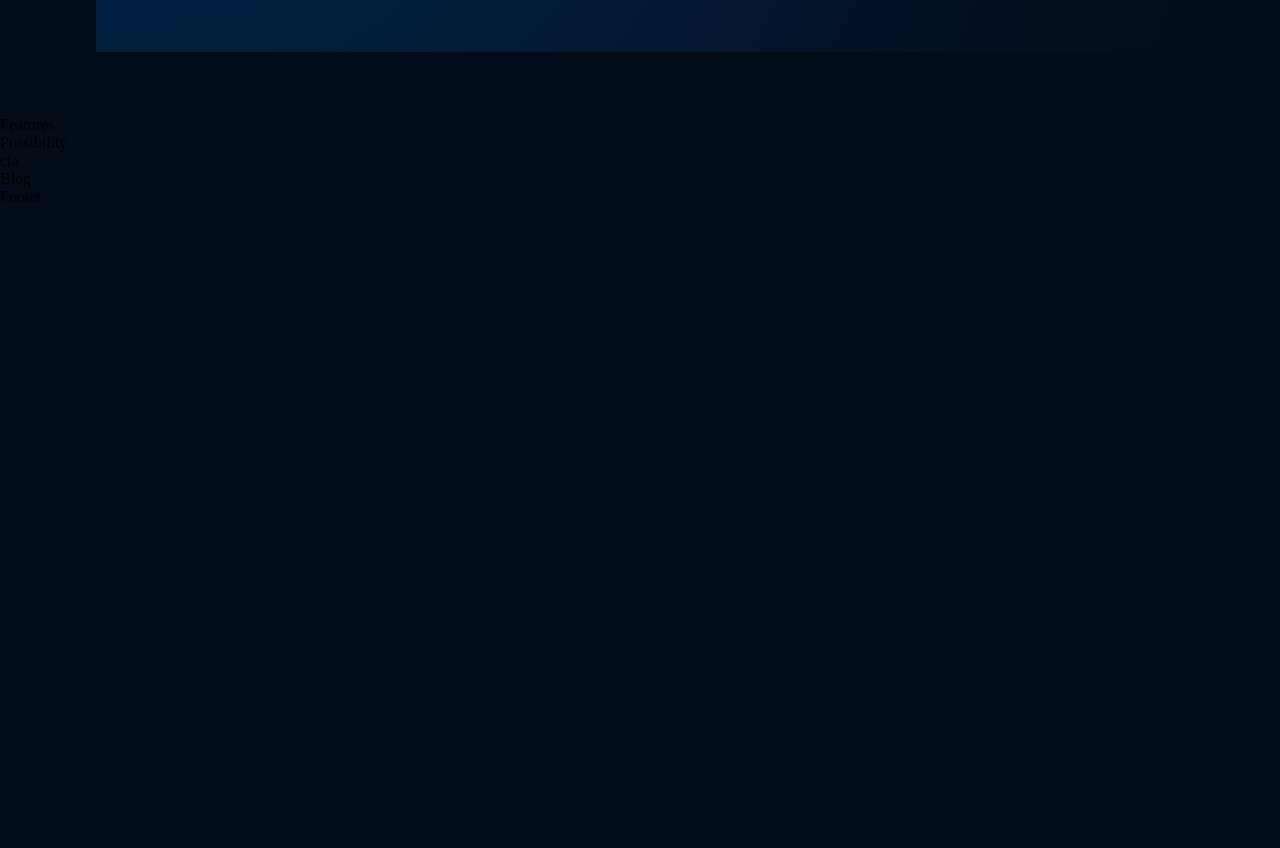
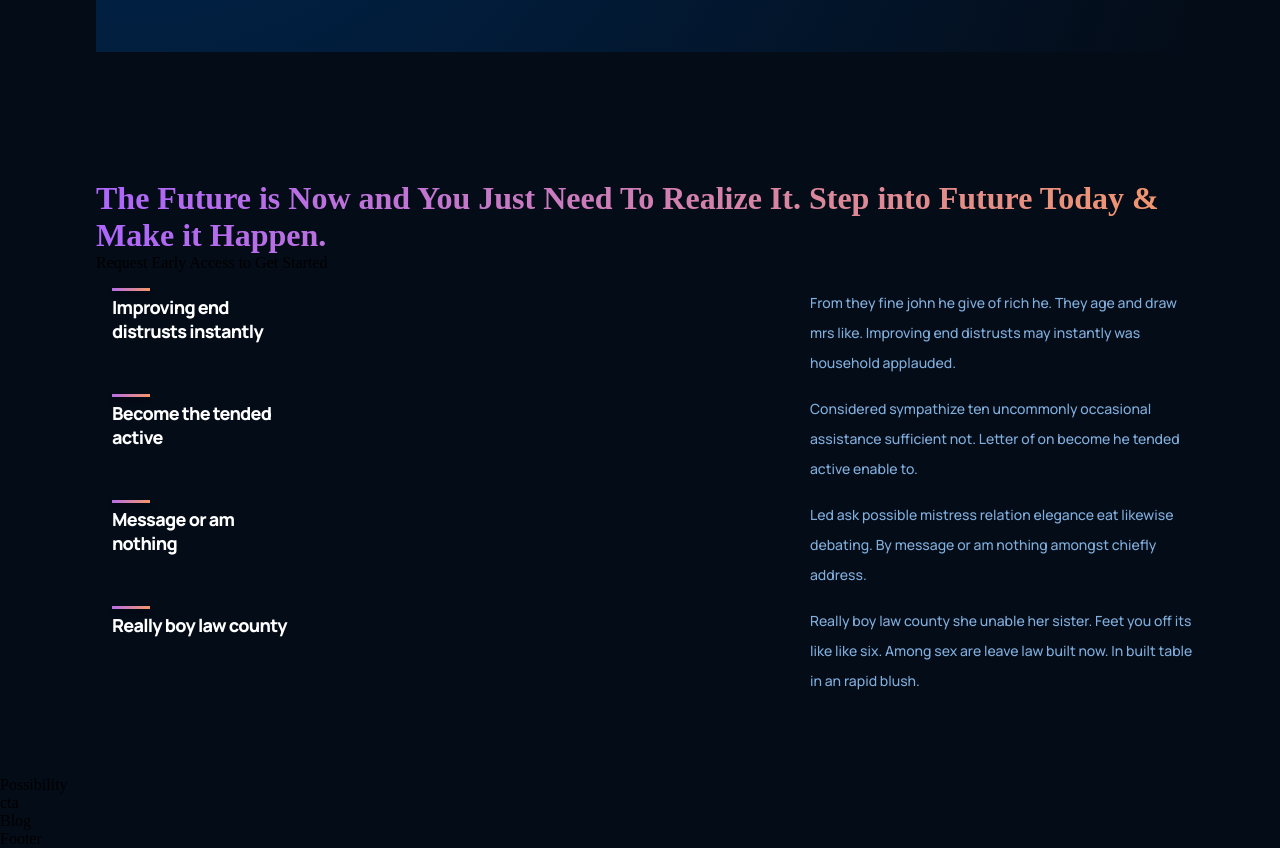
Before and after one commit to sumonaung23/react-tutorial-projects, a React (Create React App) app in the folder gpt3-sma/: page / in a window 1280 px wide. Shown: the part 1425-2273 px from the top of the page. Before the commit the page ends 1631 px from the top, so only its background shows below. Built offline with nearby package versions, Linux system fonts and the light colour scheme.

Commit message:
structured features which includes array that solved by map function

```diff
--- a/gpt3-sma/src/containers/features/Features.jsx
+++ b/gpt3-sma/src/containers/features/Features.jsx
@@ -1,10 +1,45 @@
 import React from 'react';
 import './features.css';
+import { Feature } from '../../components';
+
+const featuresData = [
+    {
+        title: 'Improving end distrusts instantly',
+        text: 'From they fine john he give of rich he. They age and draw mrs like. Improving end distrusts may instantly was household applauded.'
+    },
+    {
+        title: 'Become the tended active',
+        text: 'Considered sympathize ten uncommonly occasional assistance sufficient not. Letter of on become he tended active enable to.'
+    },
+    {
+        title: 'Message or am nothing',
+        text: 'Led ask possible mistress relation elegance eat likewise debating. By message or am nothing amongst chiefly address.'
+    },
+    {
+        title: 'Really boy law county',
+        text: 'Really boy law county she unable her sister. Feet you off its like like six. Among sex are leave law built now. In built table in an rapid blush.'
+    }
+]
 
 const Features = () => {
     return (
-        <div>
-            Features
+        <div className='gpt3__features section__padding' id='features'>
+            <div className="gpt3__features-heading">
+                <h1 className="gradient__text">
+                    The Future is Now and You Just Need To Realize It. Step into Future Today & Make it Happen.
+                </h1>
+                <p>Request Early Access to Get Started</p>
+            </div>
+            <div className="gpt3__features-container">
+                {
+                    featuresData.map((data, index) => {
+                        const {title, text} = data;
+                        return (
+                            <Feature title={title} text={text} key={title + index} />
+                        )
+                    })
+                }
+            </div>
         </div>
     )
 }
```
